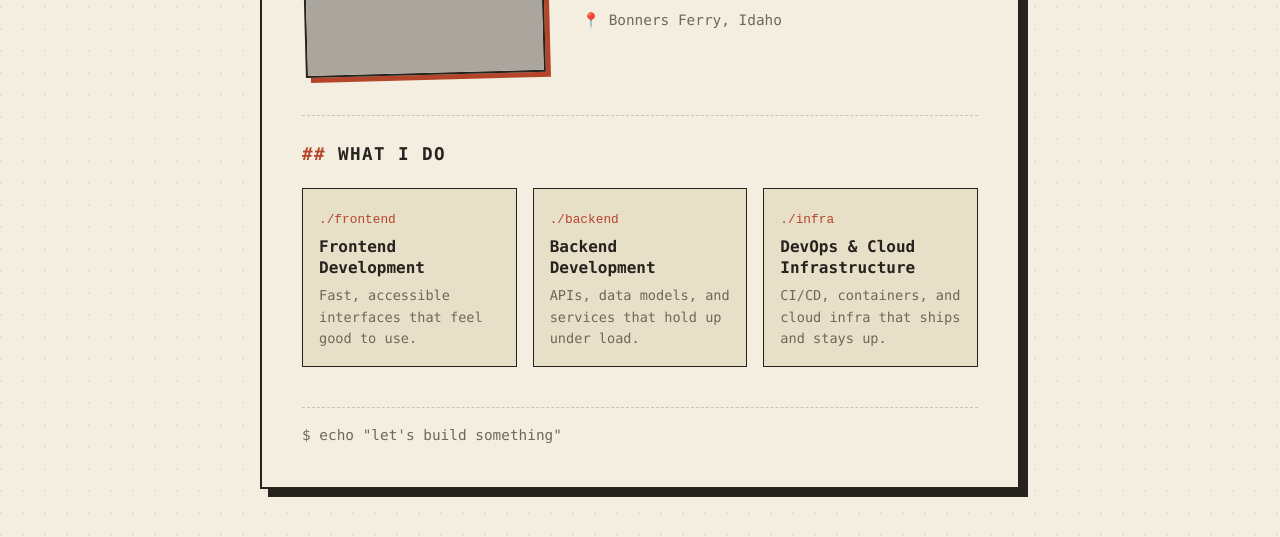
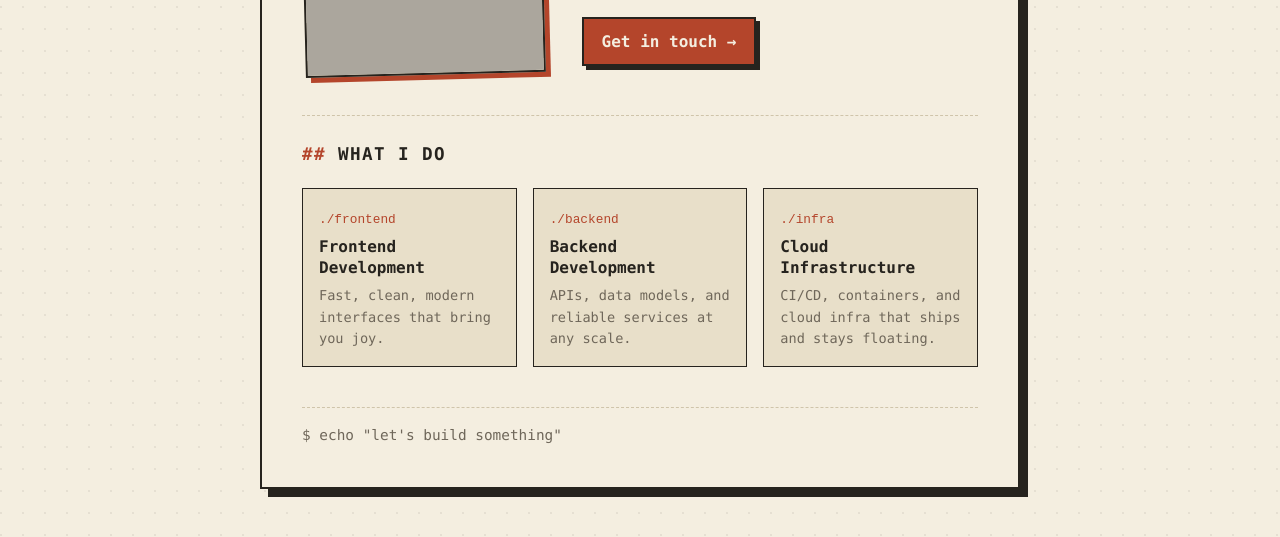
Before and after one commit to GilbertYoder/gyoder.dev, an Astro site: page / in a window 1280 px wide. Shown: the part 390-927 px from the top of the page. Built offline with nearby package versions, Linux system fonts and the light colour scheme; Astro itself is replaced by a stand-in of ours; grey boxes are pictures that could not be loaded.

Commit message:
some more

```diff
--- a/src/pages/index.astro
+++ b/src/pages/index.astro
@@ -6,17 +6,17 @@ const skills = [
 	{
 		cmd: 'frontend',
 		title: 'Frontend Development',
-		body: 'Fast, accessible interfaces that feel good to use.',
+        body: 'Fast, clean, modern interfaces that bring you joy.',
 	},
 	{
 		cmd: 'backend',
 		title: 'Backend Development',
-		body: 'APIs, data models, and services that hold up under load.',
+        body: 'APIs, data models, and reliable services at any scale.',
 	},
 	{
 		cmd: 'infra',
-		title: 'DevOps & Cloud Infrastructure',
-		body: 'CI/CD, containers, and cloud infra that ships and stays up.',
+		title: 'Cloud Infrastructure',
+		body: 'CI/CD, containers, and cloud infra that ships and stays floating.',
 	},
 ];
 ---
@@ -30,9 +30,9 @@ const skills = [
 		<meta name="generator" content={Astro.generator} />
 		<meta
 			name="description"
-			content="Gilbert Yoder — software engineer in Bonners Ferry, Idaho. Frontend, backend, DevOps and cloud."
+			content="Gilbert Yoder — software developer in Bonners Ferry, Idaho. Frontend, backend, DevOps and cloud."
 		/>
-		<title>Gilbert Yoder — Software Engineer</title>
+		<title>Gilbert Yoder — Software Developer</title>
 	</head>
 	<body>
 		<main>
@@ -59,10 +59,13 @@ const skills = [
 					<p class="prompt">$ whoami</p>
 					<h1>Gilbert Yoder</h1>
 					<p class="lede">
-						Software engineer who can do <em>anything</em> between the browser and the
+						Software developer who can do <em>anything</em> between the browser and the
 						data center.
 					</p>
 					<p class="loc">📍 Bonners Ferry, Idaho</p>
+					<a class="btn" href="mailto:yodergilbert1@gmail.com?subject=Hello%20Gilbert">
+						Get in touch →
+					</a>
 				</div>
 			</section>
 
@@ -191,6 +194,29 @@ const skills = [
 		font-size: 0.9rem;
 	}
 
+	.btn {
+		display: inline-block;
+		margin-top: 1.25rem;
+		padding: 0.6rem 1.1rem;
+		border: 2px solid var(--ink);
+		background: var(--accent);
+		color: var(--paper);
+		font-weight: 700;
+		text-decoration: none;
+		box-shadow: 4px 4px 0 var(--ink);
+		transition: transform 0.12s, box-shadow 0.12s;
+	}
+
+	.btn:hover {
+		transform: translate(2px, 2px);
+		box-shadow: 2px 2px 0 var(--ink);
+	}
+
+	.btn:focus-visible {
+		outline: 2px solid var(--ink);
+		outline-offset: 3px;
+	}
+
 	h2 {
 		margin: 0 0 1.25rem;
 		padding-top: 1.5rem;
```
